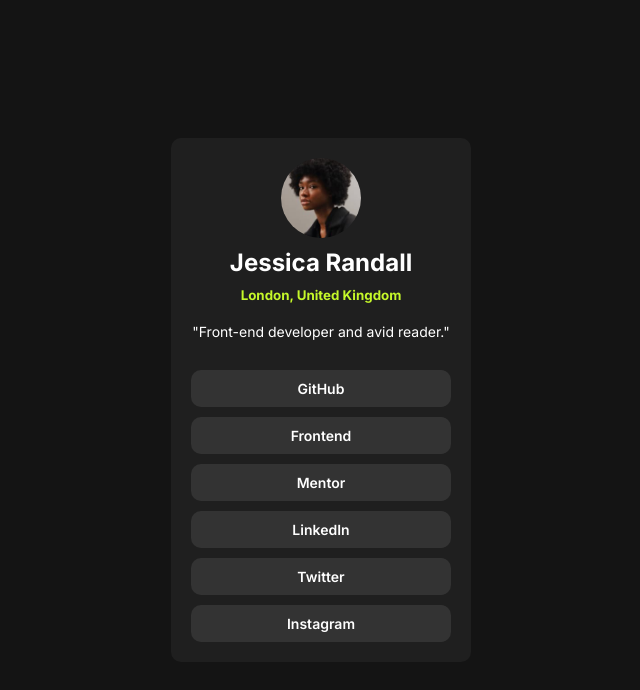
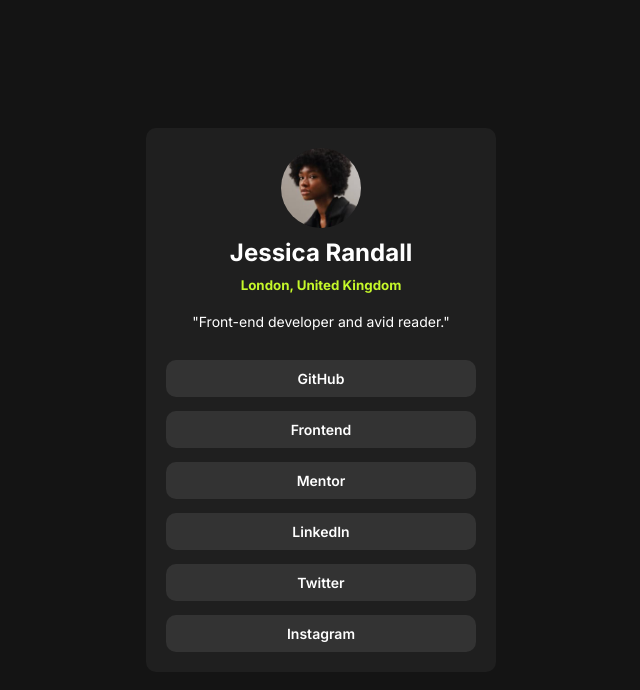
Before and after one commit to O-Julia-O/Social-links-profile, a plain HTML site: page index.html in a window 1280 px wide. Shown: the whole page, without its empty margins (319-959 px from the left). Drawn offline with Linux system fonts and the light colour scheme.

Commit message:
changes with sizes

```diff
--- a/style.css
+++ b/style.css
@@ -30,7 +30,7 @@ body {
 
 .card {
   margin: 0 auto;
-  max-width: 300px;
+  max-width: 350px;
   text-align: center;
   background-color: var(--card-color);
   padding: 20px;
@@ -70,7 +70,7 @@ ul {
   display: flex;
   flex-direction: column;
 
-  gap: 10px;
+  gap: 14px;
 }
 
 ul li {
```
